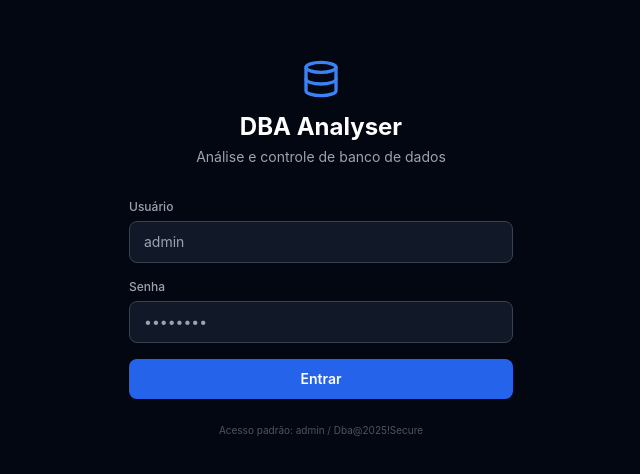
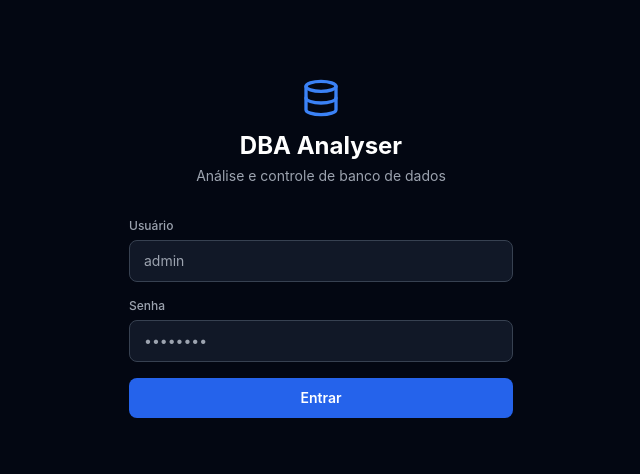
Before and after one commit to kleytonmirandabr/dba_analyser, a React (Vite) app in the folder frontend/: page /login in a window 1280 px wide. Shown: the part 152-626 px from the top of the page, without its empty margins (319-959 px from the left). Built offline with nearby package versions, Linux system fonts and the light colour scheme; no server answers; the HTML template or start-up script is replaced by a standard one.

Commit message:
fix: remove default credentials from login page

```diff
--- a/frontend/src/pages/LoginPage.tsx
+++ b/frontend/src/pages/LoginPage.tsx
@@ -58,7 +58,7 @@ export default function LoginPage() {
             {loading ? 'Entrando...' : 'Entrar'}
           </button>
         </form>
-        <p className="text-center text-[10px] text-gray-600 mt-6">Acesso padrão: admin / Dba@2025!Secure</p>
+        {/* credentials hint removed for security */}
       </div>
     </div>
   )
```
